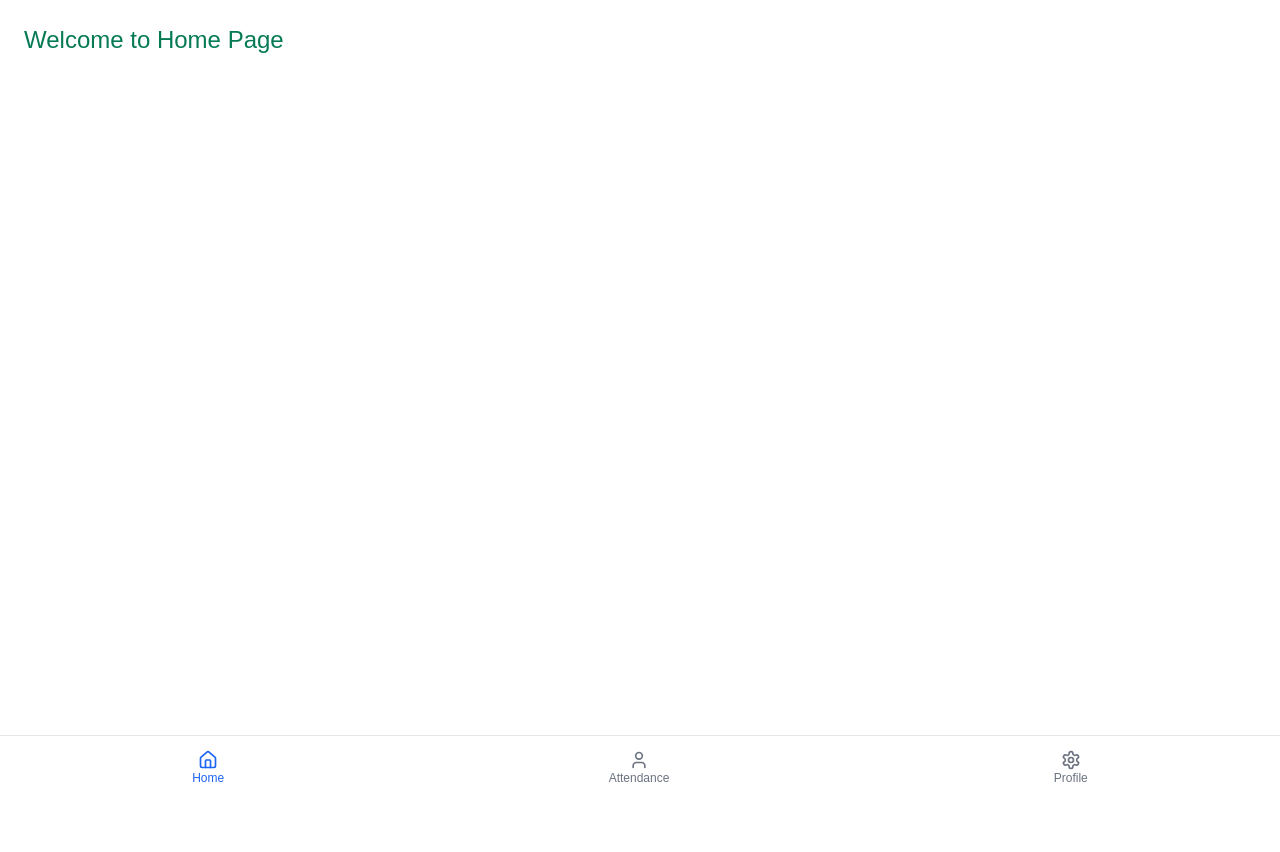
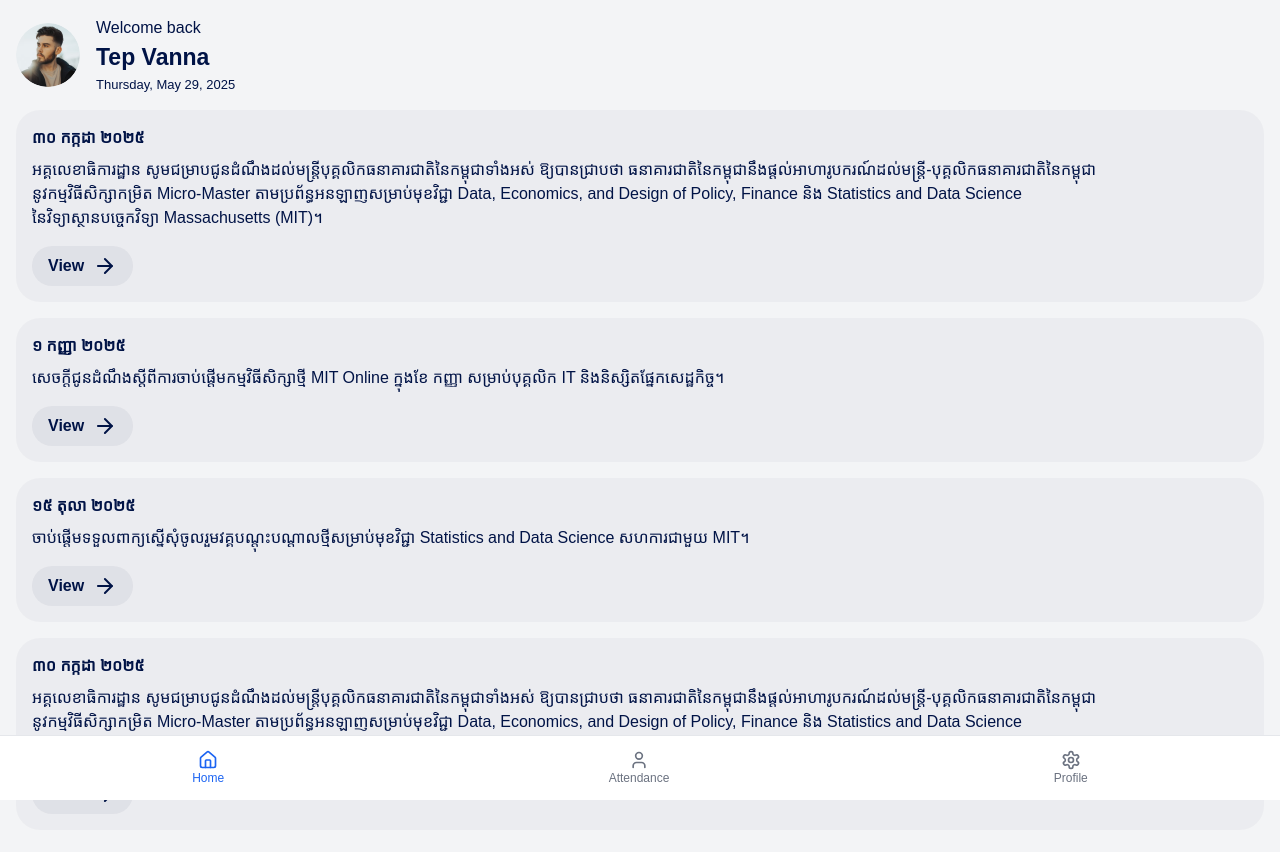
Before and after one commit to sokunthaneth-nbc/nbc-home-app, a Next.js app: page /home in a window 1280 px wide. Shown: the top 852 px of the page. Before the commit the page ends 800 px from the top, so only its background shows below. Built offline with nearby package versions, Linux system fonts and the light colour scheme.

Commit message:
done home page

```diff
--- a/src/app/home/page.tsx
+++ b/src/app/home/page.tsx
@@ -1,10 +1,77 @@
+import Link from 'next/link';
 import MobileBottomNav from "@/components/MobileBottomNav";
+import { ArrowRight } from 'lucide-react';
+
 export default function DashboardPage() {
+	const today = new Date();
+	const formattedDate = new Intl.DateTimeFormat('en-US', {
+		weekday: 'long',
+		month: 'long',
+		day: 'numeric',
+		year: 'numeric',
+	}).format(today);
+
+	const announcements = [
+		{
+			id: 1,
+			dateKh: '៣០ កក្កដា ២០២៥',
+			text: `អគ្គលេខាធិការដ្ឋាន សូមជម្រាបជូនដំណឹងដល់មន្ត្រីបុគ្គលិកធនាគារជាតិនៃកម្ពុជាទាំងអស់ ឱ្យបានជ្រាបថា ធនាគារជាតិនៃកម្ពុជានឹងផ្តល់អាហារូបករណ៍ដល់មន្ត្រី-បុគ្គលិកធនាគារជាតិនៃកម្ពុជា
+		នូវកម្មវិធីសិក្សាកម្រិត Micro-Master តាមប្រព័ន្ធអនឡាញសម្រាប់មុខវិជ្ជា Data, Economics, and Design of Policy, Finance និង Statistics and Data Science
+		នៃវិទ្យាស្ថានបច្ចេកវិទ្យា Massachusetts (MIT)។`,
+		},
+		{
+			id: 2,
+			dateKh: '១ កញ្ញា ២០២៥',
+			text: `សេចក្ដីជូនដំណឹងស្តីពីការចាប់ផ្តើមកម្មវិធីសិក្សាថ្មី MIT Online ក្នុងខែ កញ្ញា សម្រាប់បុគ្គលិក IT និងនិស្សិតផ្នែកសេដ្ឋកិច្ច។`,
+		},
+		{
+			id: 3,
+			dateKh: '១៥ តុលា ២០២៥',
+			text: `ចាប់ផ្តើមទទួលពាក្យស្នើសុំចូលរួមវគ្គបណ្តុះបណ្តាលថ្មីសម្រាប់មុខវិជ្ជា Statistics and Data Science សហការជាមួយ MIT។`,
+		},
+		{
+			id: 4,
+			dateKh: '៣០ កក្កដា ២០២៥',
+			text: `អគ្គលេខាធិការដ្ឋាន សូមជម្រាបជូនដំណឹងដល់មន្ត្រីបុគ្គលិកធនាគារជាតិនៃកម្ពុជាទាំងអស់ ឱ្យបានជ្រាបថា ធនាគារជាតិនៃកម្ពុជានឹងផ្តល់អាហារូបករណ៍ដល់មន្ត្រី-បុគ្គលិកធនាគារជាតិនៃកម្ពុជា
+		នូវកម្មវិធីសិក្សាកម្រិត Micro-Master តាមប្រព័ន្ធអនឡាញសម្រាប់មុខវិជ្ជា Data, Economics, and Design of Policy, Finance និង Statistics and Data Science
+		នៃវិទ្យាស្ថានបច្ចេកវិទ្យា Massachusetts (MIT)។`,
+		},
+	];
+
 	return (
 		<>
-			<div className="p-6 pb-20"> {/* padding-bottom to prevent content hiding behind nav */}
-				<h1 className="text-2xl text-green-600">Welcome to Home Page</h1>
-			</div>
+			<main className="bg-gray-100 p-4 pb-24 space-y-4">
+				{/* Header Card */}
+				<div className="flex items-center space-x-4">
+					<img
+						src="/images/user.png"
+						width={64}
+						height={64}
+						alt="Profile"
+						className="rounded-full"
+					/>
+					<div>
+						<h2 className="text-[16px] font-[400] text-[#001346] leading-normal">Welcome back</h2>
+						<p className="text-[23px] font-[600] text-[#001346]">Tep Vanna</p>
+						<p className="text-[13px] font-[400] text-[#001346] leading-normal">{formattedDate}</p>
+					</div>
+				</div>
+
+				{/* Looping Cards */}
+				{announcements.map((item) => (
+					<div key={item.id} className="bg-[rgba(0,19,70,0.03)] p-[16px] rounded-[24px]">
+						<h3 className="text-[16px] font-[600] text-[#001346] mb-2">{item.dateKh}</h3>
+						<p className="text-[16px] font-[400] text-[#001346] leading-normal whitespace-pre-line">
+							{item.text}
+						</p>
+						<Link href="#">
+							<span className="flex items-center gap-x-1 text-[#001346] text-[16px] font-[600] leading-normal rounded-[32px] bg-[rgba(0,19,70,0.05)] mt-4 h-[40px] w-[101px] px-[16px] py-[8px] hover:underline">
+								View <ArrowRight className="w-[24px] h-[24px] font-normal ml-[5px]" />
+							</span>
+						</Link>
+					</div>
+				))}
+				</main>
 			<MobileBottomNav />
 		</>
 	);
```
Also changed, not shown: public/images/user.png (added).
